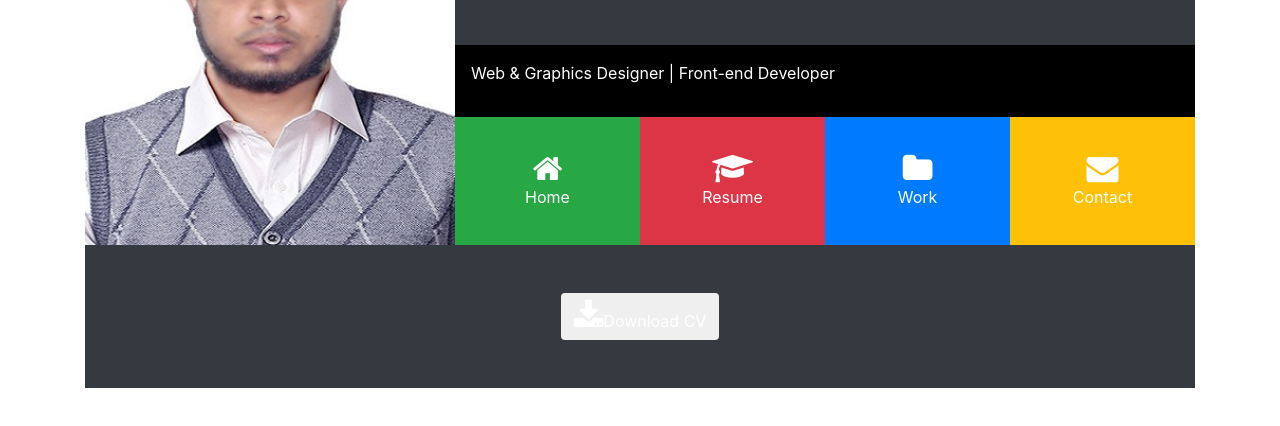
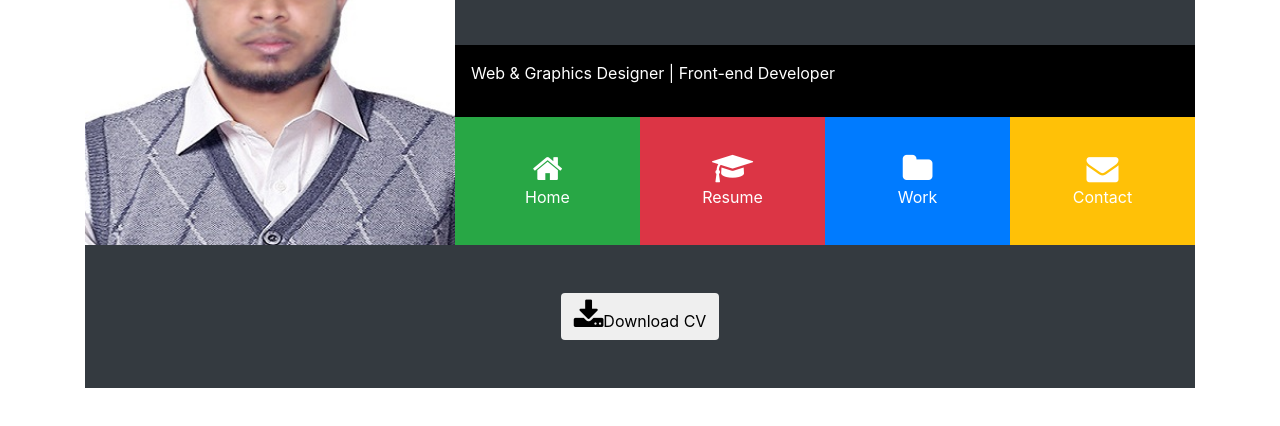
Before and after one commit to lrsarker/lrsarker.github.io, a plain HTML site: page index.html in a window 1280 px wide. Shown: the part 126-552 px from the top of the page. Drawn offline with Linux system fonts and the light colour scheme.

Commit message:
Update index.html

```diff
--- a/index.html
+++ b/index.html
@@ -256,7 +256,7 @@ challenging opportunities with sincerity, punctuality commitment, self-competenc
 	<div class="container">
 		<footer class="p-5 bg-dark text-center">
 			<button class="btn">
-				<a href="https://archive.org/download/lrsarker/Lutfur_Rahman_Sarker.pdf" target="_blank" style="text-decoration:none; color:#ffffff; cursor:pointer;">
+				<a href="https://archive.org/download/lrsarker/Lutfur_Rahman_Sarker.pdf" target="_blank" style="text-decoration:none; color:#000000; cursor:pointer;">
 					<i class="fa fa-download fa-2x"></i>Download CV
 				</a>
 			</button>
```
